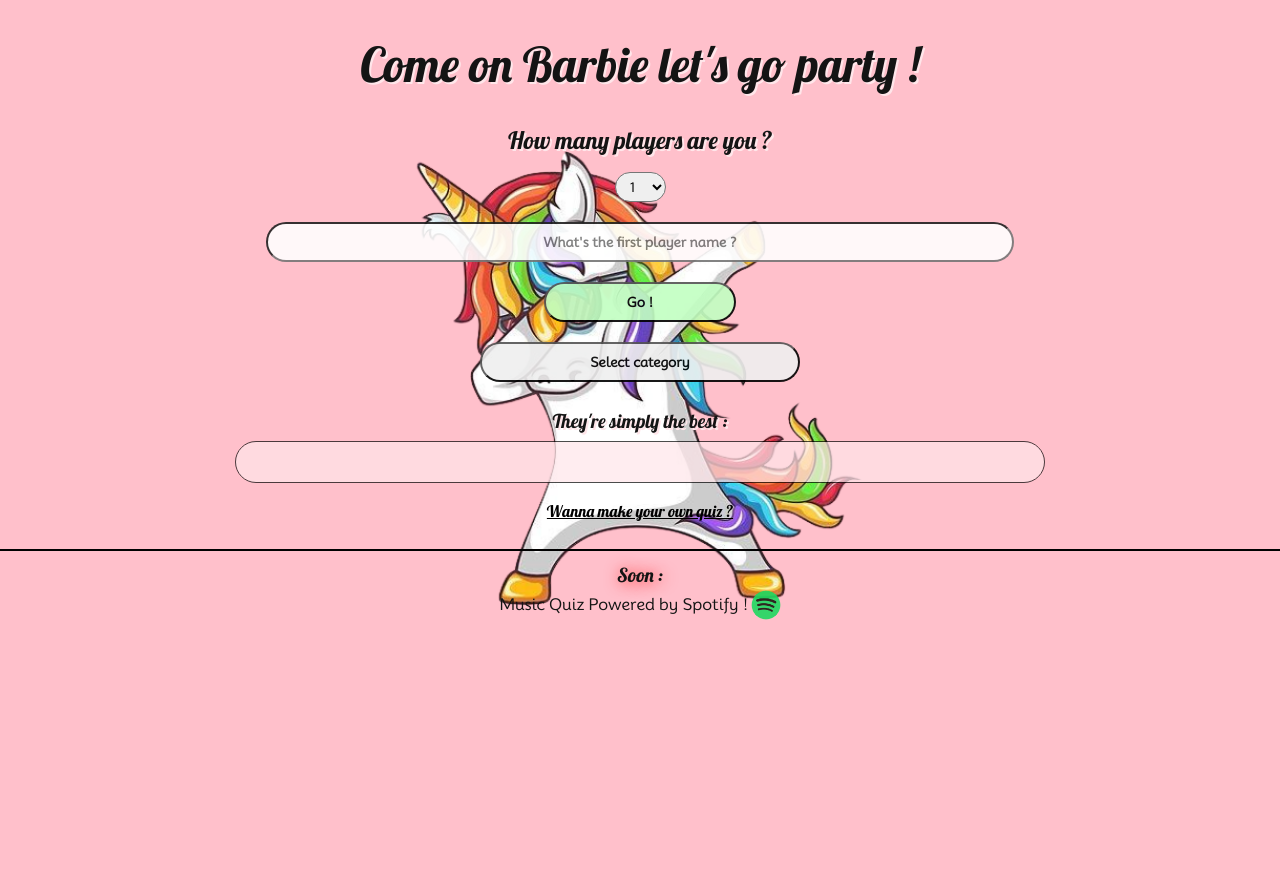
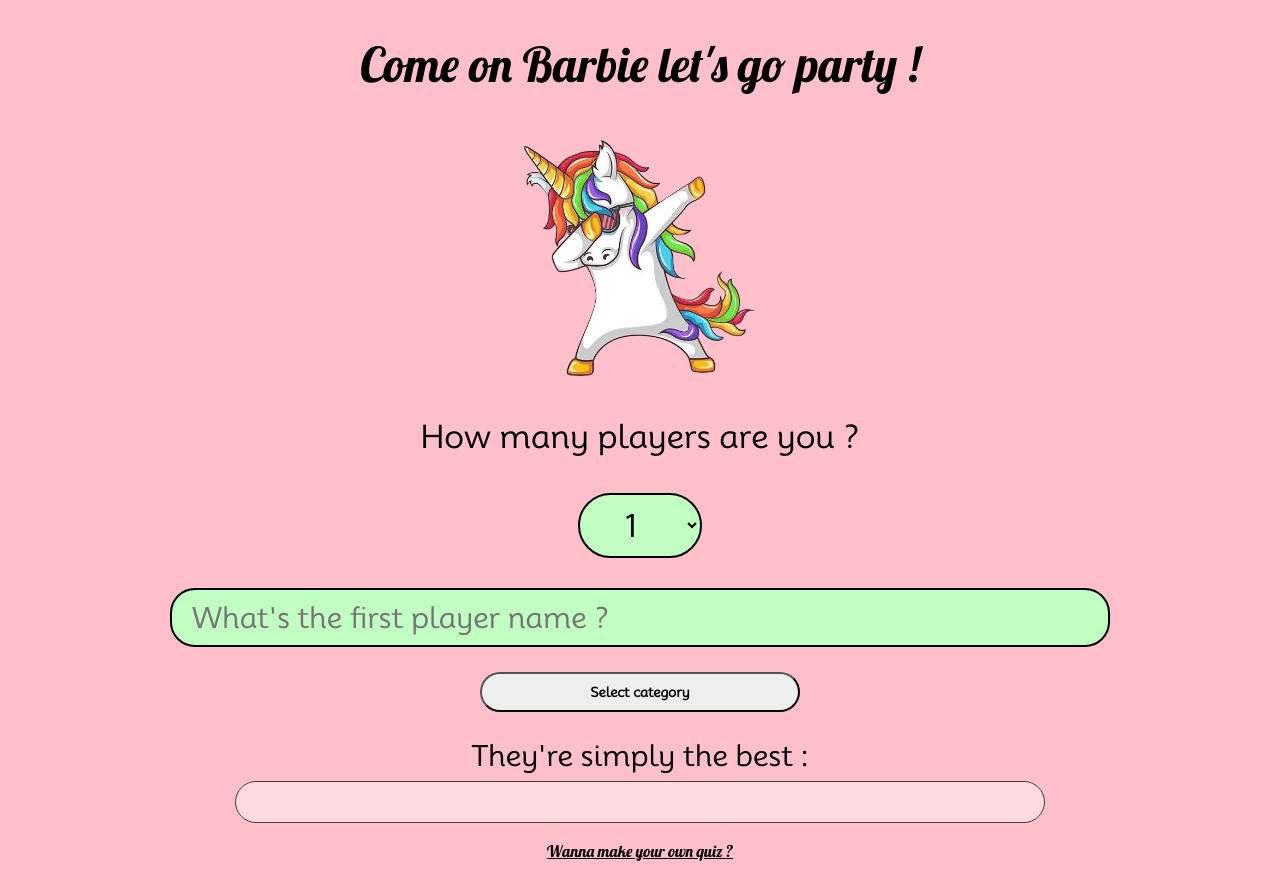
Before and after one commit to Arkayve/come-on-barbie-let-s-go-party, a PHP site: page / in a window 1280 px wide. Before the commit the page ends 620 px from the top, so only its background shows below. Run offline with PHP 8.4, Linux system fonts and the light colour scheme.

Commit message:
trying to survive. change all design, and everything go wrong. please tell my mum i love her

```diff
--- a/assets/css/style.css
+++ b/assets/css/style.css
@@ -9,7 +9,6 @@
     --bg-yellow: rgb(255, 255, 194);
     --bg-green: rgb(194, 255, 194);
     --bg-red: rgb(255, 128, 149);
-    --primary-color-text: rgb(20, 20, 20);
     --black: black;
     --white: white;
 }
@@ -27,10 +26,6 @@
 /* utils */
 .hidden {
     display: none !important;
-}
-
-.opacity {
-    opacity: 90%;
 }
 
 .flex {
@@ -51,9 +46,9 @@
 
 body {
     background-color: var(--bg-pink);
-    color: var(--primary-color-text);
     font-family: var(--secondary-font);
     text-align: center;
+
 }
 
 /* to hide input of other players if not use */
@@ -61,40 +56,28 @@ body {
     display: none;
 }
 
-/* have a unicorn in background */
+/* have a unicorn */
 .unicorn {
-    background-image: url('../img/licorn-bg.png');
-    background-repeat: no-repeat;
-    background-size: contain;
-    background-position: center;
-    height: 500px;
-}
-
-h1,
-h2,
-h3 {
-    font-family: var(--primary-font);
-}
-
-h1,
-h2,
-h3 {
-    text-shadow: 2px 2px var(--pink-light);
+    height: 260px;
 }
 
 h1 {
+    font-family: var(--primary-font);
     font-size: 3rem;
     margin: 40px;
 }
 
 h2 {
-    font-size: 1.5rem;
-    margin-bottom: 20px;
+    font-size: 2rem;
+    font-weight: 500;
+    margin: 30px 40px 40px 40px;
 }
 
 h3 {
-    font-size: 1.2rem;
+    font-size: 1.8rem;
+    font-weight: 500;
     margin: 20px auto 10px auto;
+    width: 60%;
 }
 
 .btn {
@@ -105,33 +88,33 @@ h3 {
 /* make some style for inputs names spaces and go button */
 .player-choice__player-number {
     font-family: var(--secondary-font);
-    padding: 5px 10px;
-    border-radius: 20px;
-    margin-bottom: 10px;
+    font-size: 2rem;
+    border: solid black 2px;
+    background-color: var(--bg-green);
+    padding: 10px 40px;
+    border-radius: 40px;
+    margin-bottom: 15px;
 }
 
 .player-choice__player-name {
     font-family: var(--secondary-font);
-    font-weight: 600;
-    text-align: center;
-    border-radius: 20px;
-    width: 55%;
+    font-size: 1.8rem;
+    background-color: var(--bg-green);
+    border: solid black 2px;
+    border-radius: 25px;
+    width: 70%;
     padding: 10px 20px;
-    margin: 10px;
+    margin: 15px;
+    overflow-wrap: break-word;
 }
 
 .endgame__btn-home,
 .game__btn-end-party,
-.quiz-choice__btn-category,
-.player-choice__btn-go {
+.quiz-choice__btn-category {
     width: 15%;
     border-radius: 20px;
     margin: 10px;
     height: 40px;
-}
-
-.player-choice__btn-go {
-    background-color: var(--bg-green);
 }
 
 /* here we make style for quiz choice zone */
--- a/assets/js/script.js
+++ b/assets/js/script.js
@@ -41,7 +41,7 @@ function getName() {
 }
 
 // listen btn-go btn to call function
-document.getElementById('player-choice__btn-go').addEventListener('click', function () {
+document.getElementById('quiz-choice__btn-category').addEventListener('click', function () {
     getName();
     if (playerNames.length > 0 && questions.length > 0) {
         document.getElementById('index').classList.add('hidden');
@@ -143,8 +143,10 @@ let difficulty;
 
 // to see/hide all categories
 document.getElementById('quiz-choice__btn-category').addEventListener('click', function () {
-    document.getElementById('quiz-container').classList.toggle('hidden');
-    document.getElementById('quiz-choice__btn-category').classList.toggle('select');
+    // document.getElementById('quiz-container').classList.toggle('hidden');
+    document.getElementById('index').classList.add('hidden');
+    document.getElementById('quiz-container').classList.remove('hidden');
+    // document.getElementById('quiz-choice__btn-category').classList.toggle('select');
 })
 
 // listen which category of quiz we want
@@ -376,10 +378,10 @@ function fromScratch() {
     document.getElementById('endgame').classList.add('hidden');
     document.getElementById('index').classList.remove('hidden');
     document.getElementById('quiz-container').classList.add('hidden');
-    document.getElementById('quiz-choice__btn-category').classList.remove('select');
     document.getElementById('game__btn-next').classList.add('hidden');
     document.getElementById('game__anecdote').classList.add('hidden');
     document.getElementById('game__comments').classList.add('hidden');
+    displayBestScores(document.getElementById('index__ranking-list'));
 }
 
 // to go back to homepage and remove all actual game variables values
--- a/index.html
+++ b/index.html
@@ -12,12 +12,13 @@
 <body>
 
     <header>
-        <h1>Come on Barbie let's go party !</h1>
     </header>
 
     <main>
-        <div class="unicorn">
-            <section id="index">
+        <section id="index">
+            <h1>Come on Barbie let's go party !</h1>
+                <img class="unicorn" alt="dabbing unicorn" src="assets/img/licorn-bg.png">
+
 
                 <div class="player-choice flex column align-center">
                     <h2>How many players are you ?</h2>
@@ -28,21 +29,19 @@
                         <option value="4">4</option>
                     </select>
                     <input id="first-player-name" type="text" placeholder="What's the first player name ?"
-                        class="player-choice__player-name active opacity">
+                        class="player-choice__player-name active">
                     <input id="second-player-name" type="text" placeholder="What's the second player name ?"
-                        class="player-choice__player-name opacity">
+                        class="player-choice__player-name">
                     <input id="third-player-name" type="text" placeholder="What's the third player name ?"
-                        class="player-choice__player-name opacity">
+                        class="player-choice__player-name">
                     <input id="fourth-player-name" type="text" placeholder="What's the fourth player name ?"
-                        class="player-choice__player-name opacity">
-                    <button id="player-choice__btn-go" type="button" class="btn player-choice__btn-go opacity">Go
-                        !</button>
+                        class="player-choice__player-name">
                 </div>
 
                 <div id="quiz-choice" class="quiz-choice">
                     <button type="button" id="quiz-choice__btn-category"
-                        class="btn quiz-choice__btn-category opacity">Select category</button>
-                    <div id="quiz-container" class="quiz-container flex justify-center hidden opacity">
+                        class="btn quiz-choice__btn-category">Select category</button>
+                    <div id="quiz-container" class="quiz-container flex justify-center hidden">
                         <button type="button" class="btn quiz-container__btn flex align-center"
                             data-quiz-name="bieres_belges">Bières belges</button>
                         <button type="button" class="btn quiz-container__btn flex align-center"
@@ -85,7 +84,7 @@
                         <button type="button" class="btn quiz-container__btn flex align-center"
                             data-quiz-name="x_files">X-Files</button>
                     </div>
-                    <div id="quiz-choice__difficulty" class="quiz-choice__difficulty hidden opacity">
+                    <div id="quiz-choice__difficulty" class="quiz-choice__difficulty hidden">
                         <button id="débutant" type="button" class="btn quiz-choice__difficulty__btn">Easy</button>
                         <button id="confirmé" type="button" class="btn quiz-choice__difficulty__btn">Medium</button>
                         <button id="expert" type="button" class="btn quiz-choice__difficulty__btn">Hard</button>
@@ -94,36 +93,30 @@
 
                 <div>
                     <h3 id="index__ranking-title" class="index__ranking-title">They're simply the best :</h3>
-                    <ol id="index__ranking-list" class="index__ranking-list opacity"></ol>
+                    <ol id="index__ranking-list" class="index__ranking-list"></ol>
                 </div>
 
                 <a id="index__own-quiz-link" class="index__own-quiz-link" href="#">Wanna make your own quiz ?</a>
-                <h3 id="index__soon-title" class="index__soon-title">Soon :</h3>
-                <div class="spotify-container flex justify-center align-center">
-                    <p>Music Quiz Powered by <span class="spotify">Spotify !</span></p>
-                    <img src="assets/img/icone-spotify.png" alt="icone Spotify" class="spotify-container__img opacity">
-                </div>
-
             </section>
 
             <section id="game" class="game hidden">
 
                 <h2 id="game__who-play" class="game__who-play"></h2>
-                <p id="game__timer" class="game__timer opacity"></p>
-                <h4 id="game__question" class="game__question opacity"></h4>
+                <p id="game__timer" class="game__timer"></p>
+                <h4 id="game__question" class="game__question"></h4>
 
-                <div id="game__answer-container" class="game__answer-container opacity">
+                <div id="game__answer-container" class="game__answer-container">
                     <button type="button" id="btn-answer-0" class="btn game__answer__btn flex align-center"></button>
                     <button type="button" id="btn-answer-1" class="btn game__answer__btn flex align-center"></button>
                     <button type="button" id="btn-answer-2" class="btn game__answer__btn flex align-center"></button>
                     <button type="button" id="btn-answer-3" class="btn game__answer__btn flex align-center"></button>
                 </div>
 
-                <p id="game__anecdote" class="game__anecdote hidden opacity"></p>
+                <p id="game__anecdote" class="game__anecdote hidden"></p>
                 <p id="game__comments" class="game__comments hidden"></p>
                 <div class="flex column align-center justify-center">
-                    <button type="button" id="game__btn-next" class="btn game__btn-next hidden opacity">Next !</button>
-                    <button type="button" id="game__btn-end-party" class="btn game__btn-end-party hidden opacity">End
+                    <button type="button" id="game__btn-next" class="btn game__btn-next hidden">Next !</button>
+                    <button type="button" id="game__btn-end-party" class="btn game__btn-end-party hidden">End
                         party</button>
                 </div>
 
@@ -136,11 +129,10 @@
                 </div>
                 <div>
                     <h3 class="endgame__ranking-title">They're simply the best :</h3>
-                    <ol id="endgame__ranking-list" class="endgame__ranking-list opacity"></ol>
+                    <ol id="endgame__ranking-list" class="endgame__ranking-list"></ol>
                 </div>
-                <button type="button" id="endgame__btn-home" class="btn endgame__btn-home opacity">Go home</button>
+                <button type="button" id="endgame__btn-home" class="btn endgame__btn-home">Go home</button>
             </section>
-        </div>
     </main>
 
     <footer>
```
Also changed, not shown: assets/img/heart-gold-glitter.png (deleted), assets/img/icon-go-back.png (added), assets/img/icon-validate.png (added), assets/img/icone-spotify.png (deleted), assets/img/space-cat.png (added).
